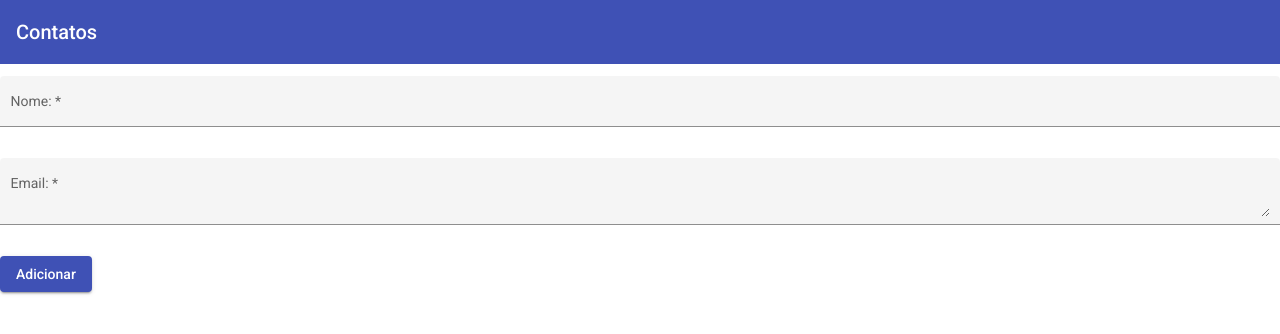
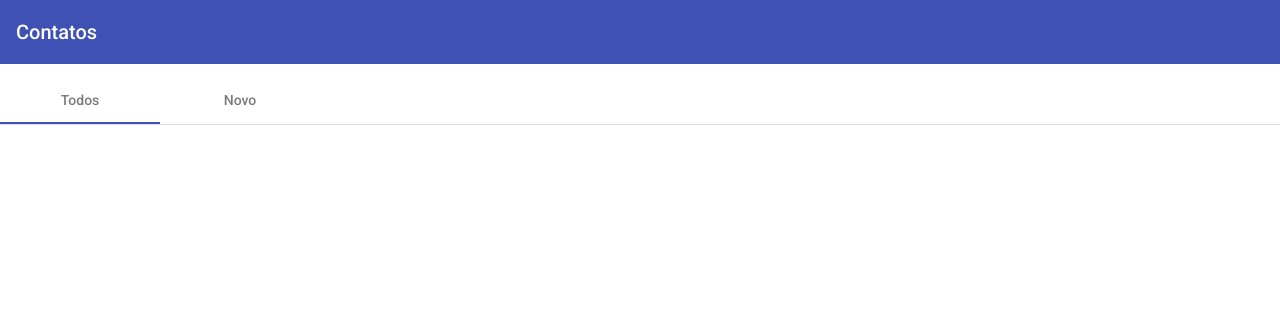
Before and after one commit to r-couto/agenda-app, an Angular app: page / in a window 1280 px wide. Shown: the top 334 px of the page. Built offline with nearby package versions, Linux system fonts and the light colour scheme.

Commit message:
Ajustes no layout de contatos

```diff
--- a/src/app/app.module.ts
+++ b/src/app/app.module.ts
@@ -6,6 +6,8 @@ import { ReactiveFormsModule } from "@angular/forms";
 import { MatButtonModule } from "@angular/material/button";
 import { MatToolbarModule } from "@angular/material/toolbar";
 import { MatInputModule } from "@angular/material/input";
+import { MatTabsModule } from '@angular/material/tabs';
+import { MatCardModule } from '@angular/material/card';
 
 import { AppRoutingModule } from './app-routing.module';
 import { AppComponent } from './app.component';
@@ -24,6 +26,8 @@ import { ContatoService } from "./contato.service";
     MatButtonModule,
     MatToolbarModule,
     MatInputModule,
+    MatTabsModule,
+    MatCardModule,
     HttpClientModule,
     ReactiveFormsModule,
     BrowserAnimationsModule
--- a/src/app/contato/contato.component.css
+++ b/src/app/contato/contato.component.css
@@ -7,6 +7,14 @@
     width: 100%;
 }
 
+.half-width {
+    width: 50%;
+}
+
 .error-message {
     font-size: 15px;
 }
+
+.button-submit {
+    padding-top: 20px;
+}
--- a/src/app/contato/contato.component.html
+++ b/src/app/contato/contato.component.html
@@ -3,6 +3,15 @@
         <span>Contatos</span>
     </mat-toolbar>
 </p>
+
+<mat-tab-group>
+    <mat-tab label="Todos">
+
+    </mat-tab>
+    <mat-tab label="Novo">
+        <mat-card class="half-width">
+            <mat-card-title>Novo Contato</mat-card-title>
+            <mat-card-subtitle>Preencha os campos e click no botão adicionar para criar um novo contato</mat-card-subtitle>
 
             <form class="form-contato" [formGroup]="formulario" (ngSubmit)="submit()">
                 <mat-form-field class="full-width" appearance="fill">
@@ -26,9 +35,11 @@
                     </mat-error>
                 </mat-form-field>
 
-    <p></p>
+                <mat-card-actions class="button-submit">
+                    <button [disabled]="!formulario.valid" mat-raised-button color="primary">Adicionar</button>
+                </mat-card-actions>
+            </form>
+        </mat-card>
 
-    <p>
-        <button mat-raised-button color="primary">Adicionar</button>
-    </p>
-</form>
+    </mat-tab>
+</mat-tab-group>
--- a/src/app/contato/contato.component.ts
+++ b/src/app/contato/contato.component.ts
@@ -34,7 +34,8 @@ export class ContatoComponent implements OnInit {
     const contato: Contato = new Contato(formValues.nome, formValues.email);
 
     this.service.save(contato).subscribe( resposta => {
-      console.log(resposta)
+      this.contatos.push(resposta);
+      console.log(this.contatos);
     });
   }
 
```
Lines whose indentation alone changed are shown as unchanged.
